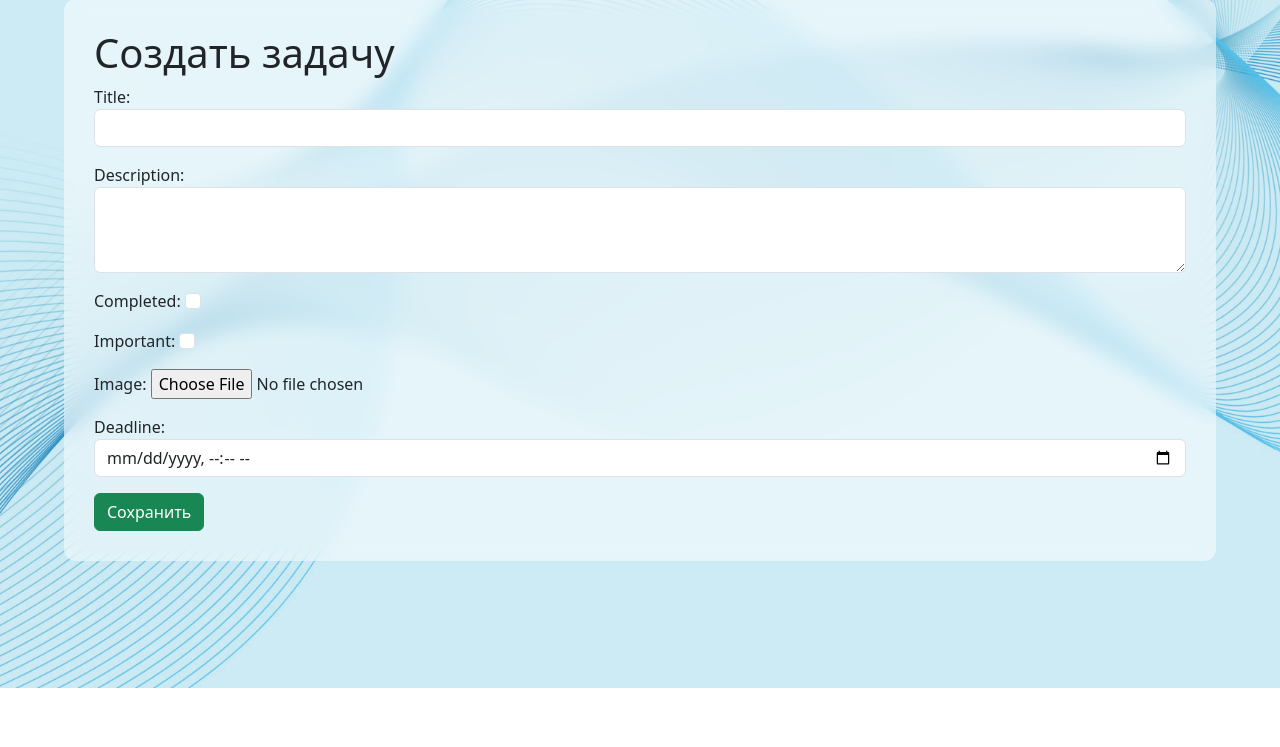
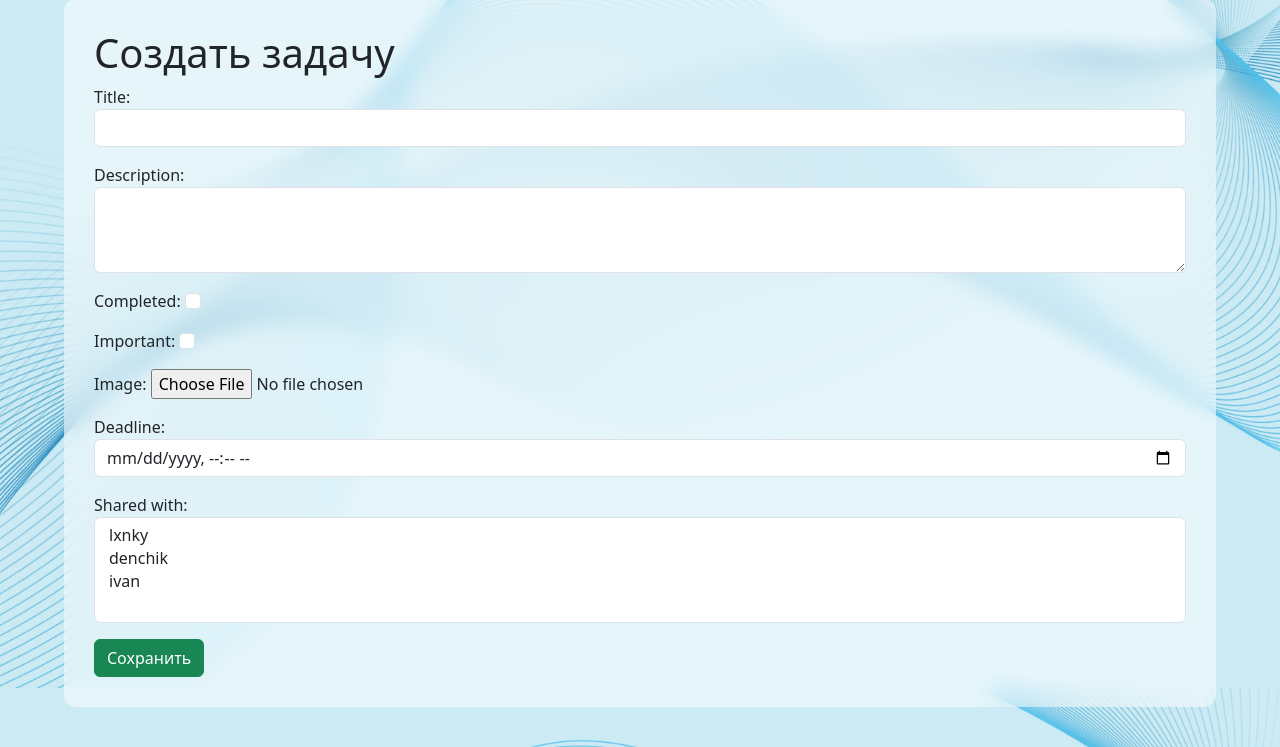
Before and after one commit to LxnkyKillThemAll/todo-project, a Django app: page /task/create/ in a window 1280 px wide. Shown: the part 112-859 px from the top of the page. Before the commit the page ends 800 px from the top, so only its background shows below. Run offline with Django 5.2, Linux system fonts and the light colour scheme; a user stored in the database is signed in; data comes from the database, SQL or seed files in the repository; both versions use the stored data as it was after the commit.

Commit message:
Shared tasks

```diff
--- a/todo/templates/todoapp/task_form.html
+++ b/todo/templates/todoapp/task_form.html
@@ -8,6 +8,13 @@
 
 <form method="post" enctype="multipart/form-data">
     {% csrf_token %}
+    {% if task.shared_with.all %}
+        <p>🔗 Поделено с:
+            {% for u in task.shared_with.all %}
+            {{ u.username }}{% if not forloop.last %}, {% endif %}
+            {% endfor %}
+        </p>
+    {% endif %}
     {{ form.as_p }}
     <button type="submit" class="btn btn-success">Сохранить</button>
 </form>
--- a/todo/todoapp/forms.py
+++ b/todo/todoapp/forms.py
@@ -1,7 +1,16 @@
 from django import forms
 from .models import Task
+from django.contrib.auth.models import User
 
 class TaskForm(forms.ModelForm):
+
+    shared_with = forms.ModelMultipleChoiceField(
+        queryset=User.objects.all(),
+
+        required=False,
+        widget=forms.SelectMultiple(attrs={'class': 'form-control'})
+    )
+
     class Meta:
         model = Task
         fields = ['title', 'description', 'completed', 'important', 'image', 'deadline']
--- a/todo/todoapp/models.py
+++ b/todo/todoapp/models.py
@@ -12,6 +12,7 @@ class Task(models.Model):
     is_archived = models.BooleanField(default=False)
     created_at = models.DateTimeField(auto_now_add=True)
     updated_at = models.DateTimeField(auto_now=True)
+    shared_with = models.ManyToManyField(User, related_name='shared_tasks', blank=True)
 
     def __str__(self):
         return self.title
--- a/todo/todoapp/views.py
+++ b/todo/todoapp/views.py
@@ -11,6 +11,7 @@ from django.utils.timezone import now
 from django.utils import timezone
 from django.contrib.auth.decorators import login_required
 from django.db.models import Count
+from django.db.models import Q
 
 # Регистрация пользователя
 def register_view(request):
@@ -56,6 +57,11 @@ def task_list(request):
 
     # Обновляем список после архивации
     tasks = Task.objects.filter(user=request.user, is_archived=False).order_by('-important', 'completed', '-deadline')
+
+    tasks = Task.objects.filter(
+        Q(user=request.user) | Q(shared_with=request.user),
+        is_archived=False).distinct()
+
 
     # Поиск
     query = request.GET.get('q')
```
Also changed, not shown: todo/db.sqlite3, todo/templates/todoapp/task_stats.html (line endings or trailing spaces), todo/todoapp/migrations/0003_task_shared_with.py (added).
